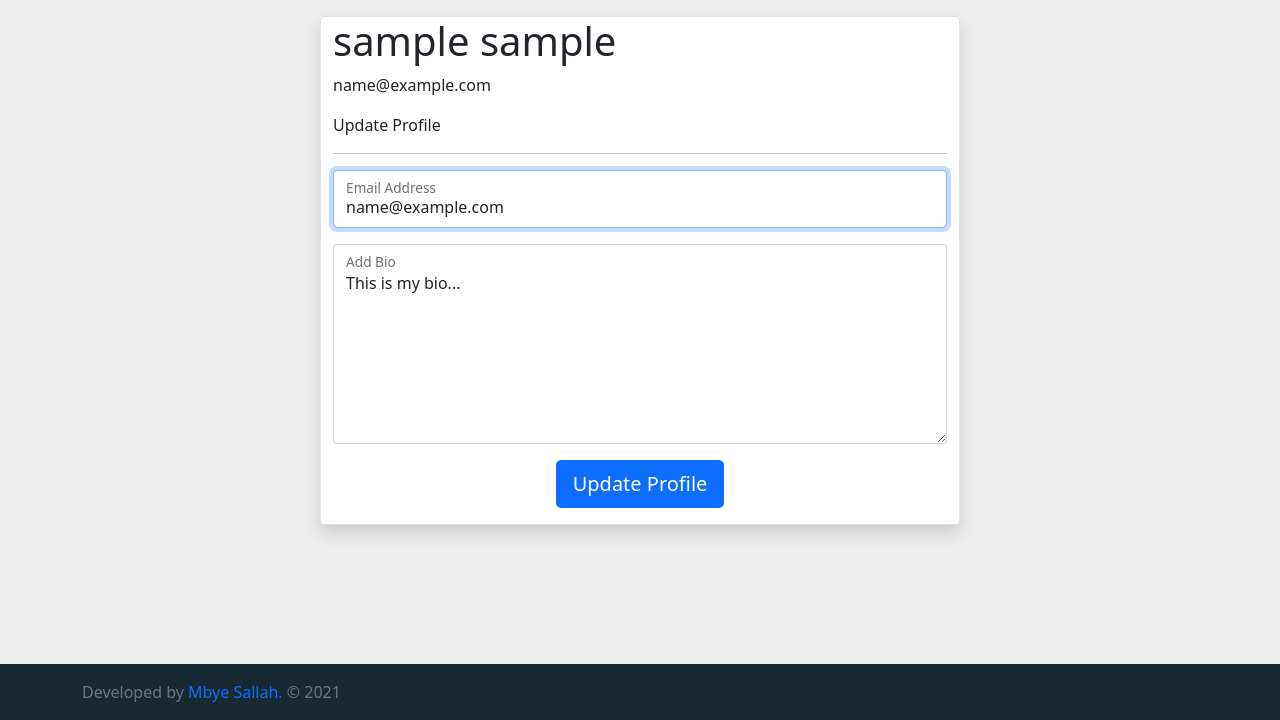
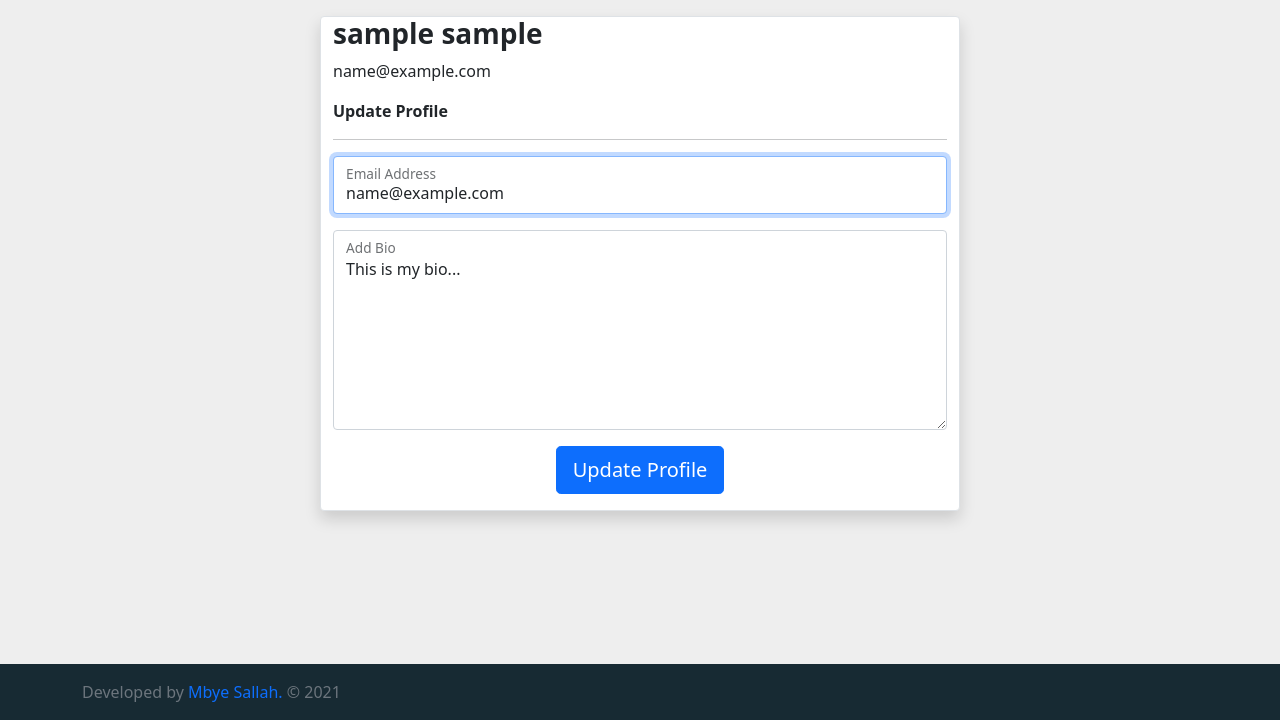
Before and after one commit to Mbye20/student_corner, a Flask app: page /profile in a window 1280 px wide. Shown: the part 80-800 px from the top of the page. Run offline with Flask 2, Linux system fonts and the light colour scheme; the visitor is signed in with stand-in values (Sample User, id 1); data comes from the database, SQL or seed files in the repository; both versions use the stored data as it was after the commit; some libraries are stand-ins or nearby versions.

Commit message:
updated profile

```diff
--- a/stud_corner/templates/author.html
+++ b/stud_corner/templates/author.html
@@ -4,8 +4,8 @@
 
 
 {% block header %}
-<div class="container col-md-7 col-11 mt-3 {% if author.bio %}rounded shadow-sm bg-white border{% endif %}">
-    <div class="row p-2 justify-content-center">
+<div class="container col-md-7 col-11 mt-3 {% if author.bio %}rounded col-11 shadow-sm bg-white border{% endif %}">
+    <div class="row justify-content-center">
         <h5 class="fw-bold">{{ ("%s %s" %(author.firstname, author.lastname))|title }} <span class="fs-6">({{ author_posts.total }})</span></h5>
         {% if author.bio %}
             <p class="bio">{{ author.bio }}</p>
--- a/stud_corner/templates/post.html
+++ b/stud_corner/templates/post.html
@@ -5,9 +5,9 @@
 
 
 {% block content %}
-<div class="container col-md-6 mt-3 rounded shadow bg-white border">
+<div class="container col-11 col-md-6 mt-3 rounded shadow bg-white border">
     <form method="POST">
-        <h1 class="h3 fw-normal my-3">New Post</h1>
+        <h3 class="fw-bold">New Post</h3>
         <hr>
         <div class="form-floating mb-3">
             {{ input("subject", label = "Subject") }}
--- a/stud_corner/templates/profile.html
+++ b/stud_corner/templates/profile.html
@@ -2,14 +2,15 @@
 
 {% extends "layout.html" %}
 {% set active_page = "profile" %}
+
 {% block content %}
-    <div class="container col-md-6 rounded shadow mt-3 mb-3 bg-white border">
+    <div class="container col-11 col-md-6 rounded shadow mt-3 mb-3 bg-white border">
         <div class="fs-3 me-5">
-           <h1>{{ "%s %s" %(firstname, lastname) }}</h1>
+           <h3 class="fw-bold">{{ "%s %s" %(firstname, lastname) }}</h3>
         </div>
         <p>{{email}}</p>
 
-        <p>Update Profile</p>
+        <p class="fw-bold">Update Profile</p>
         <hr>
         <form method="POST">
             <div class="form-floating mb-3">
--- a/stud_corner/views.py
+++ b/stud_corner/views.py
@@ -25,12 +25,32 @@ def profile():
     if request.method == "POST":
         email = request.form.get("email")
         bio = request.form.get("bio")
-        current_user.email = email
-        current_user.bio = bio
-        db.session.commit()
+        user = User.query.filter_by(email=email).first()
+        if user and user != current_user:
+            flash("An account has already been created with this email address.", "warning")
+            return redirect(url_for("views.profile"))
+        elif bio != current_user.bio and email == current_user.email:
+            current_user.bio = bio
+            db.session.commit()
+            flash("Your Bio is Updated Succesfully!", "success")
+            return redirect(url_for("views.profile"))
 
-        flash("Your Profile is Updated Succesfully!", "success")
-        return redirect(url_for("views.profile"))
+        elif email != current_user.email and bio == current_user.bio:
+            current_user.email = email
+            db.session.commit()
+            flash("Your Email is Updated Succesfully!", "success")
+            return redirect(url_for("views.profile"))
+
+        elif email != current_user.email and bio != current_user.bio:
+            current_user.email = email
+            current_user.bio = bio
+            db.session.commit()
+
+            flash("Your Profile is Updated Succesfully!", "success")
+            return redirect(url_for("views.profile"))
+        else:
+            flash("No change have been made on your profile!", "warning")
+            return redirect(url_for("views.profile"))
 
     return render_template(
         "/profile.html",
```
Also changed, not shown: stud_corner/studentcorner.sqlite3.
